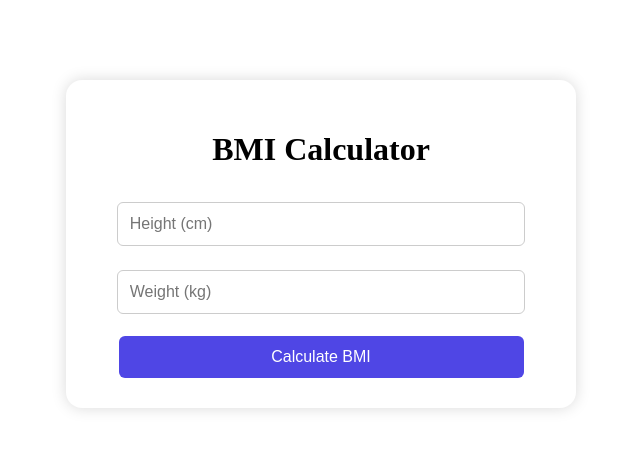
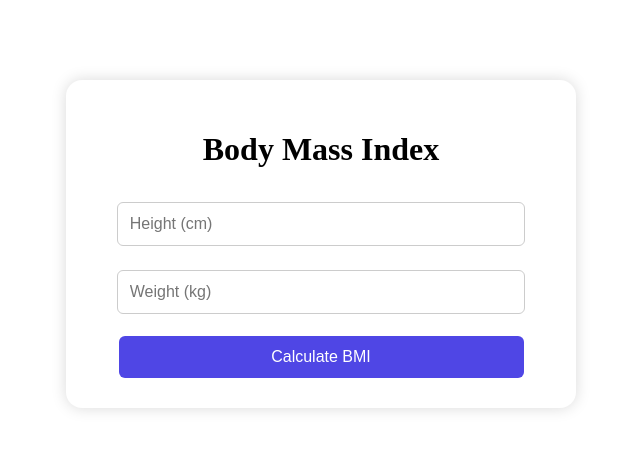
Before and after one commit to dimpijain/labcloudanddevops, a React (Vite) app in the folder bmi/: page / in a window 1280 px wide. Shown: the top 450 px of the page, without its empty margins (319-959 px from the left). Built offline with nearby package versions, Linux system fonts and the light colour scheme.

Commit message:
updating BMI on another branch

```diff
--- a/bmi/src/App.jsx
+++ b/bmi/src/App.jsx
@@ -25,7 +25,7 @@ function App() {
 
   return (
     <div style={styles.container}>
-      <h1>BMI Calculator</h1>
+      <h1>Body Mass Index</h1>
 
       <input
         type="number"
```
